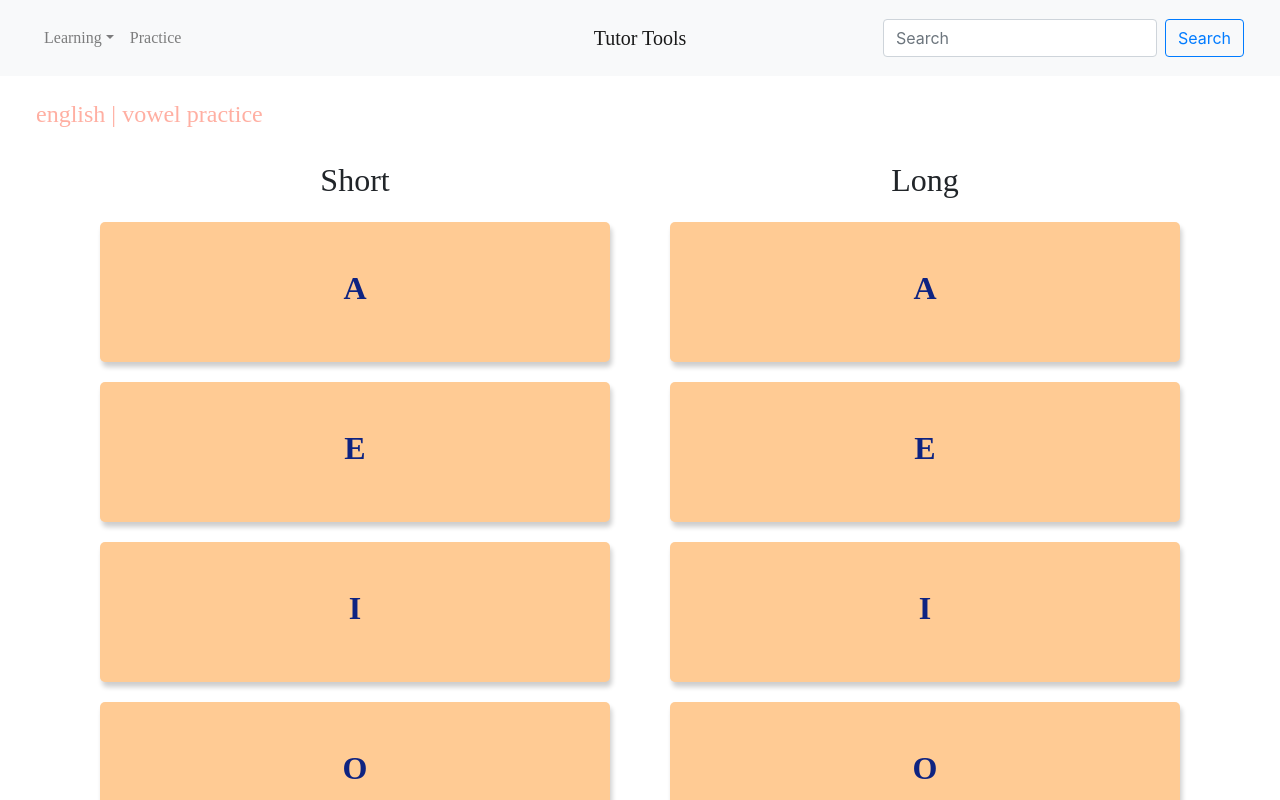
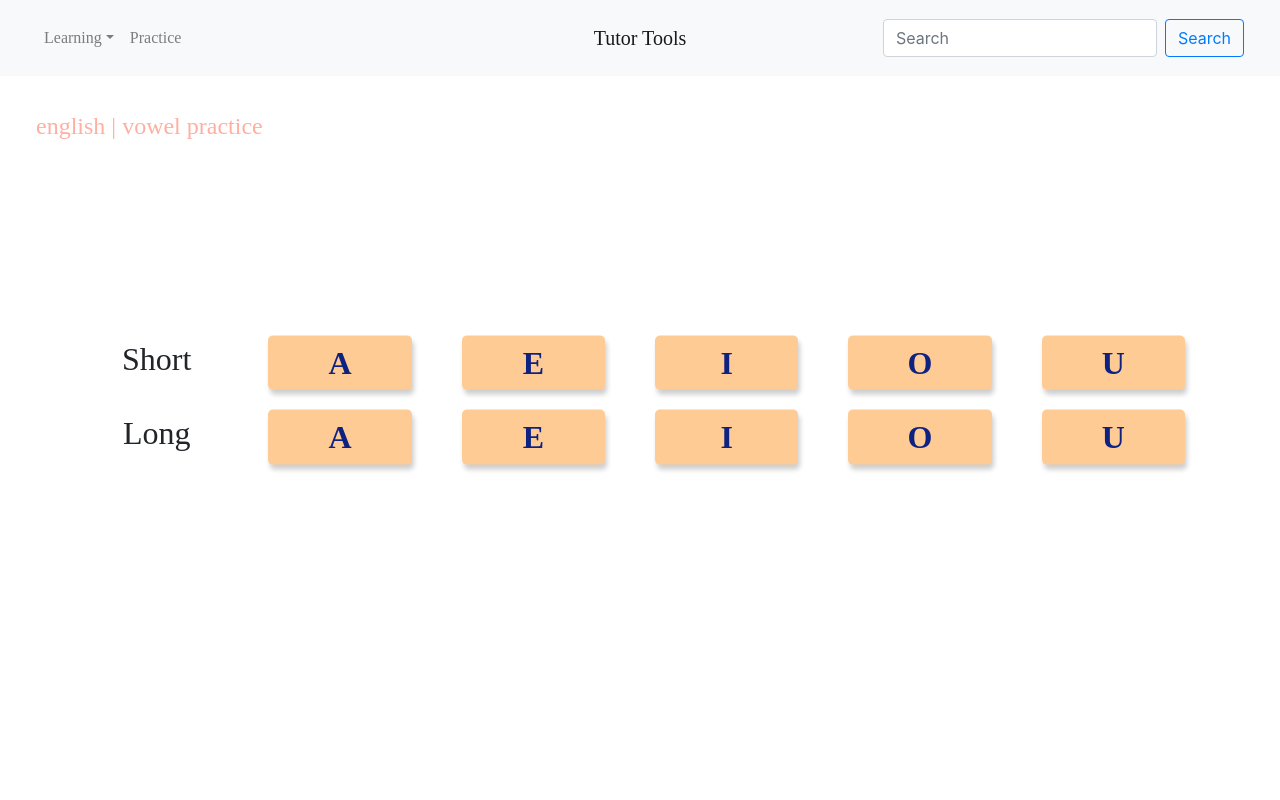
Before and after one commit to kennethjchow/TutorTools, a React (Create React App) app: page /practiceVowels in a window 1280 px wide. Shown: the top 800 px of the page. Built offline with nearby package versions, Linux system fonts and the light colour scheme; a web font is replaced by a local one.

Commit message:
centering vowel grid in div

```diff
--- a/src/components/vowel/VowelSound/VowelSound.css
+++ b/src/components/vowel/VowelSound/VowelSound.css
@@ -3,7 +3,8 @@
     font-family: rounded;
     color: var(--text-navy);
     font-weight: bold;
-
+    margin-top: 0.5rem;
+    margin-bottom: 0.5rem;
 }
 
 .vowelContainer {
@@ -13,7 +14,6 @@
     height: 100%;
     background: var(--background-orange);
     border-radius: 5px;
-    margin:5px;
     cursor: pointer;
     box-shadow: 2px 5px 5px #cecece;
 }
--- a/src/components/vowel/vowelPracticePage/VowelPracticePage.css
+++ b/src/components/vowel/vowelPracticePage/VowelPracticePage.css
@@ -1,11 +1,3 @@
-.container {
-  height: 100%;
-}
-
-.soundRow {
-  height: 20%;
-}
-
 .soundCol {
   margin: 10px;
 }
@@ -13,18 +5,32 @@
 .vowelColumnHeader{
   text-align: center;
   font-family:rounded;
+  margin-top: 0.5rem;
+  display: flex;
+  align-items: center;
+  justify-content: center;
+  margin-bottom: 0.5rem;
 }
 
-.app-container {
-  height: 100%
+.vowel-container {
+  height: 100%;
+  display: flex;
 }
 
 .section-header {
-  padding-top:24px;
-  padding-bottom:24px;
+  height: fit-content;
   padding-left: 36px;
   padding-right:36px;
   color: #ffafa2;
   font-family: rounded;
+  margin-top:36px;
+  margin-bottom:36px;
+}
 
+.gridContainer {
+  height:auto !important;
+  position: absolute;
+  top: 50%;
+  left: 50%;
+  transform: translate(-50%, -50%);
 }
--- a/src/components/vowel/vowelPracticePage/VowelPracticePage.js
+++ b/src/components/vowel/vowelPracticePage/VowelPracticePage.js
@@ -12,16 +12,27 @@ class VowelPracticePage extends React.Component {
   render() {
     let sounds = new SoundList()
     return (
-        <div className="app-container">
+        <div className="vowel-container">
             <div className="section-header">
               <h4>english | vowel practice</h4>
             </div>
-            <Container>
+            <Container className="gridContainer">
               <Row>
                 <Col className="vowelColumnHeader"><h2>Short</h2></Col>
+                <Col className="soundCol"><Vowel sound={sounds.sounds[0]}/></Col>
+                <Col className="soundCol"><Vowel sound={sounds.sounds[1]}/></Col>
+                <Col className="soundCol"><Vowel sound={sounds.sounds[2]}/></Col>
+                <Col className="soundCol"><Vowel sound={sounds.sounds[3]}/></Col>
+                <Col className="soundCol"><Vowel sound={sounds.sounds[4]}/></Col>
+              </Row>
+              <Row>
                 <Col className="vowelColumnHeader"><h2>Long</h2></Col>
+                <Col className="soundCol"><Vowel sound={sounds.sounds[5]}/></Col>
+                <Col className="soundCol"><Vowel sound={sounds.sounds[6]}/></Col>
+                <Col className="soundCol"><Vowel sound={sounds.sounds[7]}/></Col>
+                <Col className="soundCol"><Vowel sound={sounds.sounds[8]}/></Col>
+                <Col className="soundCol"><Vowel sound={sounds.sounds[9]}/></Col>
               </Row>
-                {createRows(sounds.sounds)}
             </Container>
         </div>
     );
--- a/src/data/SoundList.js
+++ b/src/data/SoundList.js
@@ -5,14 +5,14 @@ class SoundList {
     constructor(){
         this.sounds = [];
         this.sounds.push(new Sound('A', ShortI));
+        this.sounds.push(new Sound('E', ShortI));
+        this.sounds.push(new Sound('I', ShortI));
+        this.sounds.push(new Sound('O', ShortI));
+        this.sounds.push(new Sound('U', ShortI));
         this.sounds.push(new Sound('A', ShortI));
         this.sounds.push(new Sound('E', ShortI));
-        this.sounds.push(new Sound('E', ShortI));
-        this.sounds.push(new Sound('I', ShortI));
         this.sounds.push(new Sound('I', ShortI));
         this.sounds.push(new Sound('O', ShortI));
-        this.sounds.push(new Sound('O', ShortI));
-        this.sounds.push(new Sound('U', ShortI));
         this.sounds.push(new Sound('U', ShortI));
     }
 
```
